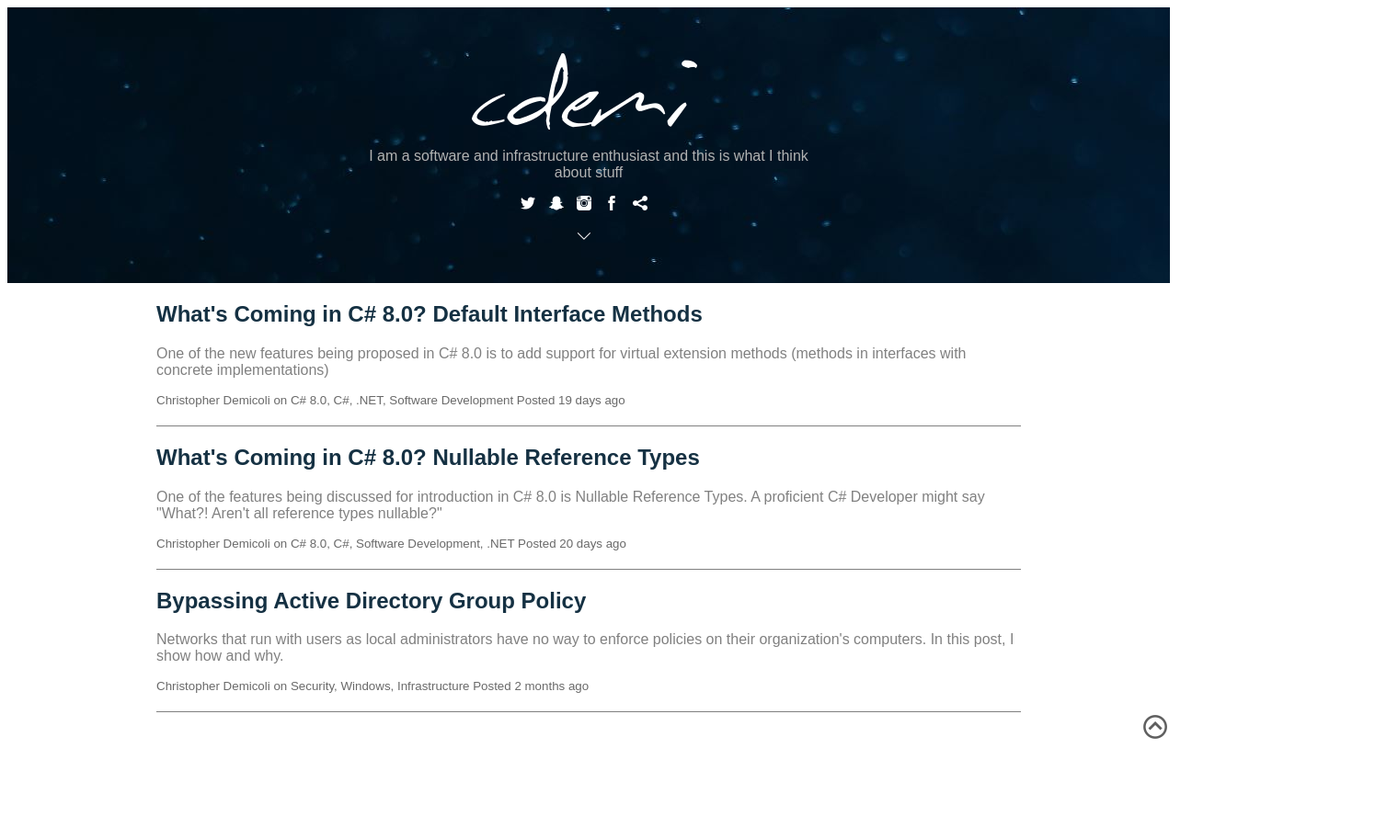
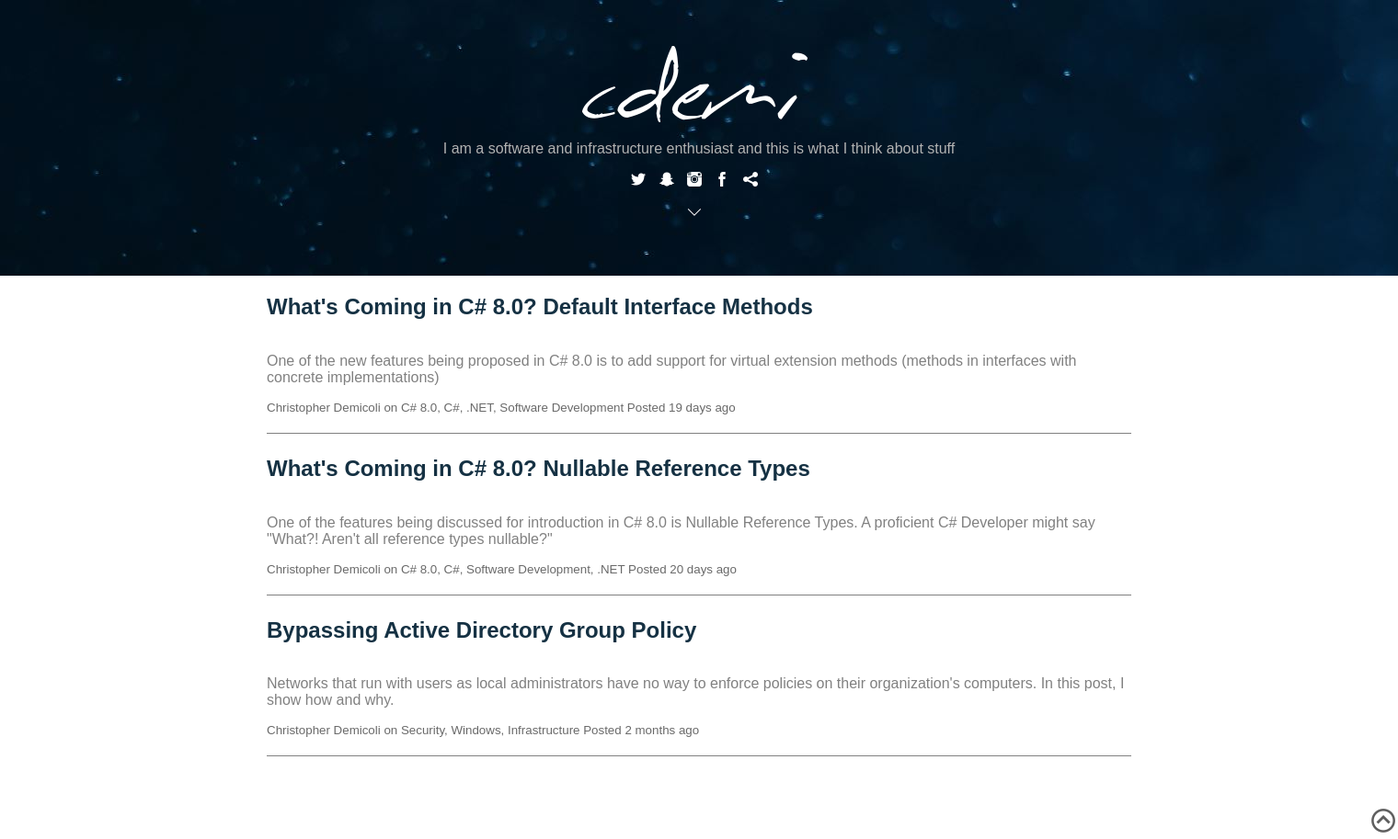
Before and after one commit to frg/html5-tags-educator-examples, a plain HTML site: page Index.html in a window 1280 px wide. Shown: the whole page at 92% size, 1520 px wide, since content can reach past the window. Before the commit the page ends 811 px from the top, so only its background shows below. Drawn offline with Linux system fonts and the light colour scheme.

Commit message:
Update styles.css

```diff
--- a/styles/styles.css
+++ b/styles/styles.css
@@ -3,11 +3,13 @@
 
 body{
 	font-family: Arial;
+	Margin: 0 auto;
+	width: 1520px;
 }
 
 #Header{
 	float: left;
-	width: 100%;
+	width: 1520px;
 	height: 300px;
 	background-image: url("../images/banner.jpg");
 	text-align: center;
@@ -29,11 +31,12 @@ body{
 
 #Main{
 	float: left;
-	width: 100%;
+	width: 1520px;
 	text-align: center;
 }
 
 .Article{
+	float:center;
 	display: inline-block;
 	width: 940px;
 	text-align: center;
@@ -41,11 +44,13 @@ body{
 }
 
 .Article h1{
+	float:left;
 	text-align: left;
 	color:#153143
 }
 
 .Article p{
+	float:left;
 	text-align: left;
 	color: grey;
 }
@@ -58,5 +63,8 @@ body{
 }
 
 #Footer{
-	float: right;
+	float:left;
+	width:1520px;
+	text-align:right;
+	margin-top: 50px;
 }
```
